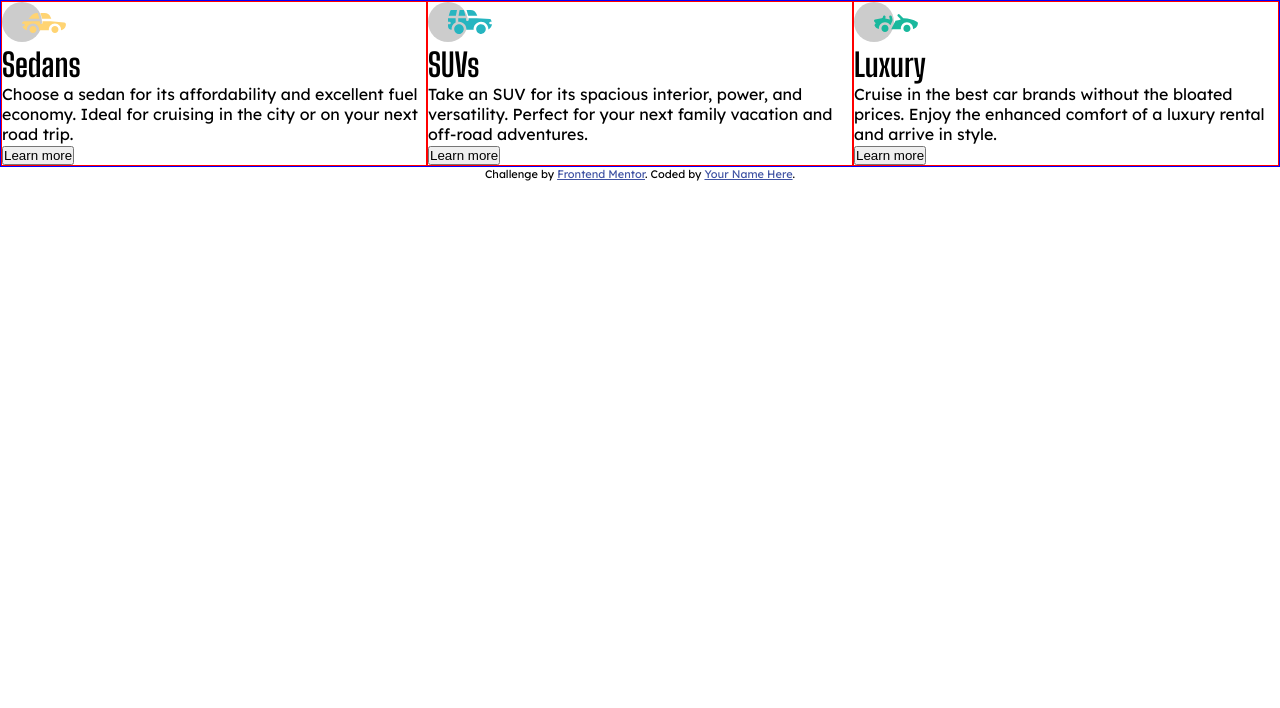
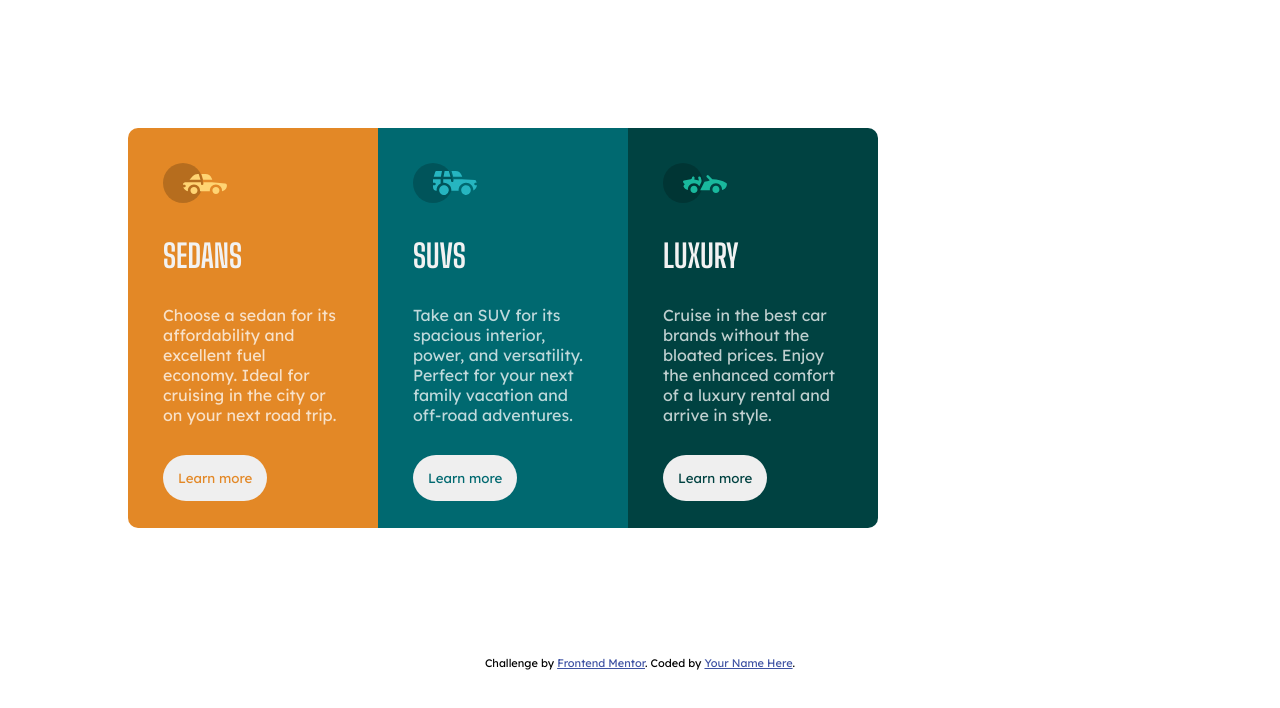
Before and after one commit to alicefq/3ColumnCard, a plain HTML site: page index.html in a window 1280 px wide. Drawn offline with Linux system fonts and the light colour scheme.

Commit message:
Update to CSS
development of css

```diff
--- a/index.html
+++ b/index.html
@@ -34,7 +34,7 @@
       <p class="car-description">Choose a sedan for its affordability and excellent fuel economy. Ideal for cruising in the city
     or on your next road trip.
       </p>
-      <button class="learn-btn" src="#">Learn more</button>
+      <button class="learn-sedans" src="#">Learn more</button>
   </div>
 
   <div class="column-container column-suvs">
@@ -45,7 +45,7 @@
       <p class="car-description">Take an SUV for its spacious interior, power, and versatility. Perfect for your next family vacation
       and off-road adventures.
       </p>
-      <button class="learn-btn"  src="#">Learn more</button>
+      <button class="learn-suvs"  src="#">Learn more</button>
   </div>
 
   <div class="column-container column-luxury">
@@ -56,7 +56,7 @@
       <p class="car-description">Cruise in the best car brands without the bloated prices. Enjoy the enhanced comfort of a luxury
     rental and arrive in style.
       </p>
-      <button class="learn-btn"  src="#">Learn more</button>
+      <button class="learn-luxury"  src="#">Learn more</button>
       </div>
       </div>
   </main>
--- a/styles.css
+++ b/styles.css
@@ -1,9 +1,11 @@
-root {
+:root {
     --bright-orange: hsl(31, 77%, 52%);
     --dark-cyan: hsl(184, 100%, 22%);
     --very-dark-cyan: hsl(179, 100%, 13%);
     --neutral-white: hsla(0, 0%, 100%, 0.75);
     --light-grey: hsl(0, 0%, 95%);
+    --transparent-white: hsla(0, 0%, 100%, 0.75);
+
 }
 * {
     margin: 0;
@@ -13,14 +15,107 @@ root {
 body {
     font-family: 'Lexend Deca', sans-serif;
 }
+picture {
+    padding-bottom: 50px;
+    margin-bottom: 50px;
+}
 h1 {
     font-family: 'Big Shoulders Display', cursive;
+    text-transform: uppercase;
+    margin-top: 30px;
+    margin-bottom: 30px;
+    color: var(--light-grey);
 }
 .column-container {
-    border: 1px solid red;
+    height: 400px;
+    width: 250px;
+    padding: 35px;
+    transition: 1s 2s height width 2s 1s;
+}
+.column-container:hover {
+    height: 420px;
+    width: 300px;
+    border-bottom-right-radius: 10px;
 }
 .columns {
     display: grid;
     grid-template-columns: repeat(3, 1fr);
-    border: 1px solid blue;
+    width: 750px;
+    /* align-items: center;
+    justify-content: center; */
+    margin: 10%;
 }
+p {
+    margin-bottom: 30px;
+    color: var(--transparent-white);
+}
+.column-sedans {
+    background-color: var(--bright-orange);
+    border-top-left-radius: 10px;
+    border-bottom-left-radius: 10px;
+}
+
+.column-suvs {
+    background-color: var(--dark-cyan);
+}
+.column-suvs:hover {
+    border-bottom-left-radius: 10px;
+}
+.column-luxury {
+    background-color: var(--very-dark-cyan);
+    border-top-right-radius: 10px;
+    border-bottom-right-radius: 10px;
+}
+.column-luxury:hover {
+    border-bottom-left-radius: 10px;
+}
+button {
+    padding: 15px;
+    border-radius: 30px;
+    border-style: solid;
+    font-family: 'Lexend Deca', sans-serif;
+}
+.learn-sedans {
+    color: var(--bright-orange);
+    border:hsl(31, 77%, 52%)
+}
+.learn-sedans:hover {
+    color: var(--neutral-white);
+    background-color: var(--bright-orange);
+    border: 2px solid var(--neutral-white);
+    cursor: pointer;
+}
+.learn-suvs {
+    color: var(--dark-cyan);
+    border: var(--dark-cyan);
+}
+.learn-suvs:hover {
+    color: var(--neutral-white);
+    background-color: var(--dark-cyan);
+    border: 2px solid var(--neutral-white);
+    cursor: pointer;
+}
+.learn-luxury {
+    color: var(--very-dark-cyan);
+    border: var(--very-dark-cyan);
+}
+.learn-luxury:hover {
+    color: var(--neutral-white);
+    background-color: var(--very-dark-cyan);
+    border: 2px solid var(--neutral-white);
+    cursor: pointer;
+}
+@media screen and (max-width: 375px) {
+    .columns {
+        grid-template-rows: 3 (1fr);
+        grid-template-columns: 1fr;
+    }
+    .column-sedans {
+        border-top-right-radius: 10px;
+        border-bottom-left-radius: 0;
+    }
+    .column-luxury {
+        border-top-right-radius: 0;
+        border-bottom-left-radius: 10px;
+    }
+}
```
